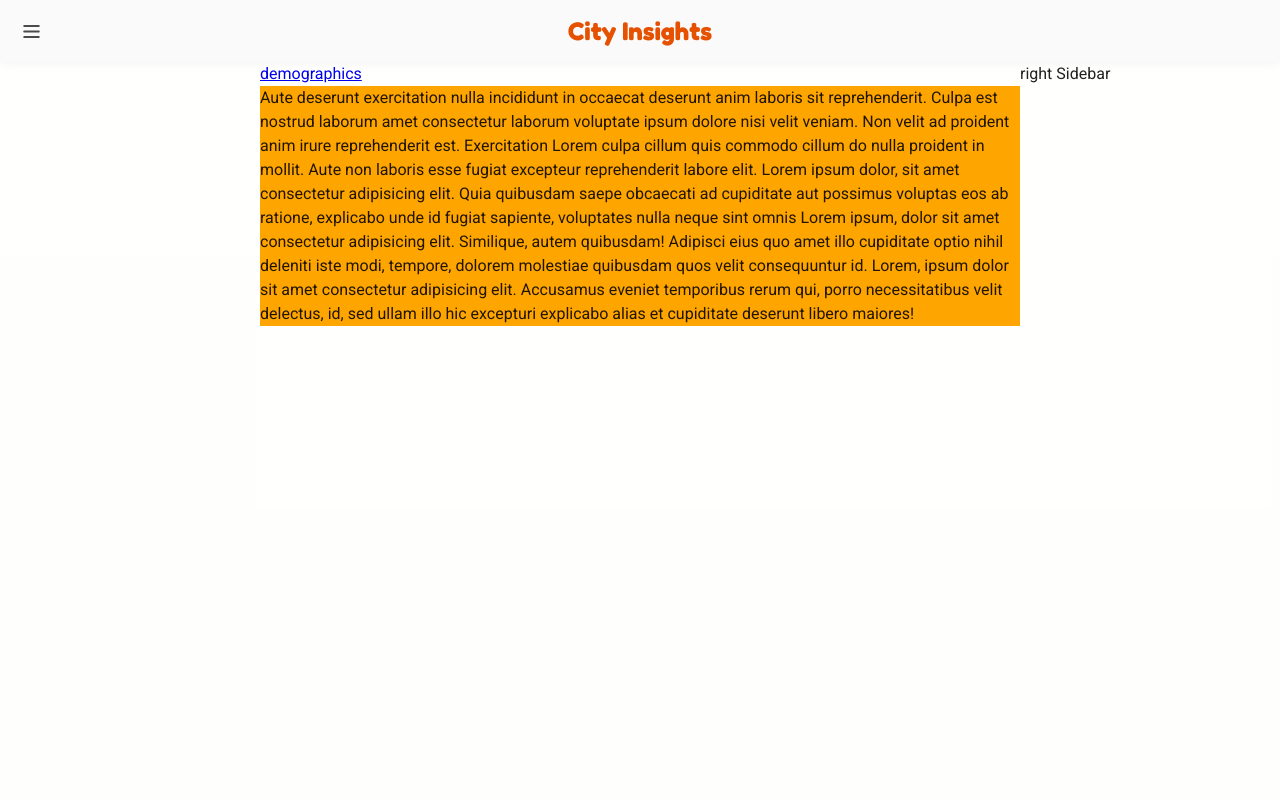
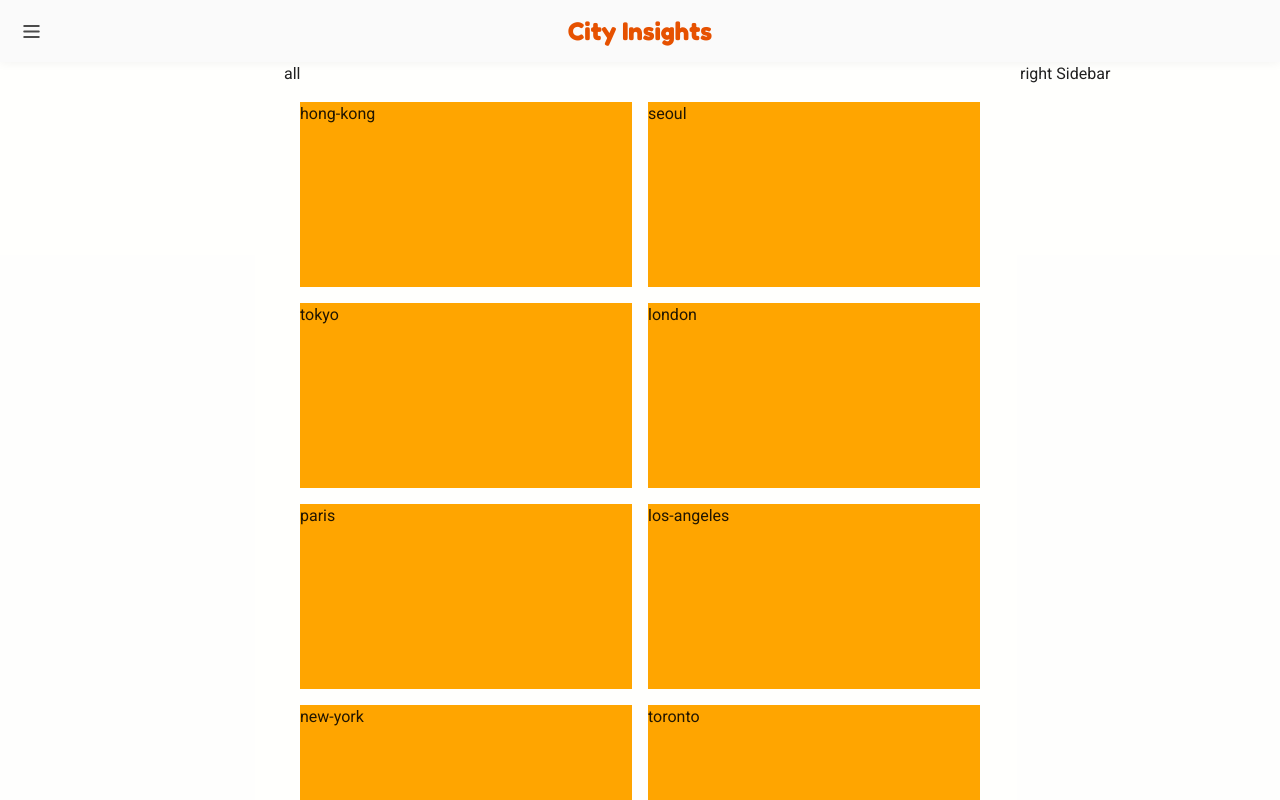
Before and after one commit to ksks2211/react-with-mui-demo-city-insights, a React (Vite) app: page / in a window 1280 px wide. Shown: the top 800 px of the page. Built offline with nearby package versions, Linux system fonts and the light colour scheme.

Commit message:
Index Page

```diff
--- a/src/components/containers/FoldableList.tsx
+++ b/src/components/containers/FoldableList.tsx
@@ -36,12 +36,16 @@ const StyledFoldableList = styled(Box)`
     .list-title {
       cursor: pointer;
 
+      flex-grow: 1;
+
       &:hover {
         text-decoration: underline;
       }
     }
 
     .toggle-btn {
+      flex-shrink: 0;
+      flex-grow: 0;
       cursor: pointer;
       display: flex;
       align-items: center;
@@ -81,11 +85,13 @@ const StyledFoldableList = styled(Box)`
 const FoldableList = ({
   data,
   handleNavClose,
+  initialIsOpen,
 }: {
   data: FOLDABLE_TYPE;
   handleNavClose: () => void;
+  initialIsOpen: boolean;
 }) => {
-  const [isOpen, setIsOpen] = useState(false);
+  const [isOpen, setIsOpen] = useState(initialIsOpen);
   const navigate = useNavigate();
 
   const handleTitleLink = () => {
--- a/src/components/containers/RippleBox.tsx
+++ b/src/components/containers/RippleBox.tsx
@@ -20,7 +20,7 @@ const StyledRippleBox = styled(Box)<{ "data-bg-color": string }>`
 
     pointer-events: none;
     transform: scale(0);
-    animation: ripple-effect 0.5s ease-in;
+    animation: ripple-effect 0.3s ease-in;
 
     background: ${rgba(common.white, 0.25)};
     box-shadow: 0 0 150px 10px
--- a/src/components/containers/ScrollTopBtn.tsx
+++ b/src/components/containers/ScrollTopBtn.tsx
@@ -15,9 +15,10 @@ const iconBtnStyles = {
   WebkitTapHighlightColor: "transparent",
   WebkitTouchCallout: "none",
   opacity: 0,
-  transform: "translateY(100px)",
+  transform: "scale(.2)",
+  borderRadius: "50%",
   "&.btn-appear": {
-    transform: "translateY(0)",
+    transform: "scale(1)",
     opacity: 1,
   },
 };
--- a/src/components/layout/Layout.tsx
+++ b/src/components/layout/Layout.tsx
@@ -63,16 +63,21 @@ const StyledLayout = styled(Box)<{ "data-small-screen": boolean }>`
   width: 100%;
   position: relative;
   display: flex;
-  flex-flow: column;
+  flex-direction: column;
+
   min-width: 300px;
+
+  /* overflow: hidden; */
 `;
 
 const ContentSlot = styled(Box)`
   background-color: var(--content-background);
   flex-grow: 1;
   display: flex;
-  flex-flow: row;
+  flex-direction: row;
   width: 100%;
+  height: 100%;
+  min-height: calc(100vh - var(--footer-height) - var(--header-height));
 `;
 ContentSlot.displayName = "ContentSlot";
 
--- a/src/components/layout/Navbar.tsx
+++ b/src/components/layout/Navbar.tsx
@@ -1,9 +1,10 @@
 import { Box, styled } from "@mui/material";
 import { common } from "@mui/material/colors";
+import cn from "classnames";
 import FoldableList from "components/containers/FoldableList";
+import { getMenuData, MENU_DATA } from "components/tmp/data";
 import { rgba } from "polished";
 import { useEffect, useRef } from "react";
-
 import { CgClose } from "react-icons/cg";
 
 interface NavbarProps {
@@ -20,6 +21,9 @@ const StyledNavbar = styled(Box)`
   flex-direction: column;
   position: relative;
   overflow-y: scroll;
+  &.navbar-open {
+    overflow-y: auto;
+  }
 
   .navbar-upper-area {
     position: sticky;
@@ -59,37 +63,11 @@ const StyledNavbar = styled(Box)`
   }
 `;
 
-const NAVBAR_DATA = [
-  {
-    title: "asia",
-    link: "/?continent=asia",
-    items: [
-      { title: "seoul", link: "/cities/seoul" },
-      { title: "tokyo", link: "/cities/tokyo" },
-    ],
-  },
-  {
-    title: "europe",
-    link: "/?continent=europe",
-    items: [
-      { title: "london", link: "/cities/london" },
-      { title: "paris", link: "/cities/paris" },
-    ],
-  },
-
-  {
-    title: "north-america",
-    link: "/?continent=north-america",
-    items: [
-      { title: "toronto", link: "/cities/toronto" },
-      { title: "new-york", link: "/cities/new-york" },
-    ],
-  },
-];
-
-export type FOLDABLE_TYPE = (typeof NAVBAR_DATA)[number];
+export type FOLDABLE_TYPE = (typeof MENU_DATA)[number];
 
 export default function Navbar({ handleClose, isNavbarOpen }: NavbarProps) {
+  const navbarData = getMenuData();
+
   const navbarRef = useRef<HTMLDivElement>(null);
   useEffect(() => {
     const navbarElement = navbarRef.current;
@@ -102,7 +80,10 @@ export default function Navbar({ handleClose, isNavbarOpen }: NavbarProps) {
   }, [isNavbarOpen]);
 
   return (
-    <StyledNavbar ref={navbarRef}>
+    <StyledNavbar
+      ref={navbarRef}
+      className={cn({ "navbar-open": isNavbarOpen })}
+    >
       <div
         className="navbar-upper-area"
         children={
@@ -114,8 +95,13 @@ export default function Navbar({ handleClose, isNavbarOpen }: NavbarProps) {
       />
 
       <div className="navbar-main-area">
-        {NAVBAR_DATA.map((region, idx) => (
-          <FoldableList key={idx} data={region} handleNavClose={handleClose} />
+        {navbarData.map((region, idx) => (
+          <FoldableList
+            key={idx}
+            data={region}
+            handleNavClose={handleClose}
+            initialIsOpen={idx === 0}
+          />
         ))}
       </div>
     </StyledNavbar>
--- a/src/components/layout/slots/MainSlot.tsx
+++ b/src/components/layout/slots/MainSlot.tsx
@@ -7,7 +7,7 @@ interface MainSlotProps extends React.HTMLAttributes<HTMLDivElement> {
 const StyledMainSlot = styled(Box)`
   background-color: var(--main-background);
   flex-grow: 1;
-  height: 300vh;
+  height: 100%;
   margin-left: 0;
 
   transition: 0.3s;
--- a/src/components/presentational/SquareIconBtn.tsx
+++ b/src/components/presentational/SquareIconBtn.tsx
@@ -15,27 +15,17 @@ const StyledSquareIconBtn = styled(Box)<{ "data-btn-color": string }>`
   --background-color-hover: ${({ "data-btn-color": btnColor }) =>
     darken(0.15, btnColor)};
 
-  width: 42px;
-  aspect-ratio: 1 / 1;
-  padding: 8px;
-
   cursor: pointer;
-
-  border: 2px solid var(--common-white);
-  border-radius: 10px;
-
-  display: flex;
-  align-items: center;
-  justify-content: center;
-
   background-color: var(--background-color);
-
   &:hover {
     background-color: var(--background-color-hover);
   }
   svg {
-    width: 100%;
-    height: 100%;
+    border-radius: 50%;
+    display: block;
+    width: var(--icon-btn-size);
+    height: var(--icon-btn-size);
+    padding: var(--icon-btn-padding);
     fill: var(--common-white);
   }
 `;
--- /dev/null
+++ b/src/components/tmp/data.ts
@@ -0,0 +1,106 @@
+import { sortBy } from "lodash-es";
+
+export const MENU_DATA = [
+  {
+    title: "east-asia",
+    link: "/?continent=east-asia",
+    items: [
+      {
+        title: "seoul",
+        link: "/seoul",
+        continent: "east-asia",
+        img: "https://raw.githubusercontent.com/ksks2211/data/refs/heads/main/images/seoul.jfif",
+      },
+      {
+        title: "tokyo",
+        link: "/tokyo",
+        continent: "east-asia",
+
+        img: "https://raw.githubusercontent.com/ksks2211/data/refs/heads/main/images/tokyo.jfif",
+      },
+      {
+        title: "hong-kong",
+        link: "/hong-kong",
+        continent: "east-asia",
+
+        img: "https://raw.githubusercontent.com/ksks2211/data/refs/heads/main/images/hong-kong.jfif",
+      },
+    ],
+  },
+  {
+    title: "southeast-asia",
+    link: "/?continent=southeast-asia",
+    items: [
+      {
+        title: "singapore",
+        link: "/singapore",
+        continent: "southeast-asia",
+
+        img: "https://raw.githubusercontent.com/ksks2211/data/refs/heads/main/images/singapore.jfif",
+      },
+    ],
+  },
+  {
+    title: "europe",
+    link: "/?continent=europe",
+    items: [
+      {
+        title: "london",
+        link: "/london",
+        continent: "europe",
+
+        img: "https://raw.githubusercontent.com/ksks2211/data/refs/heads/main/images/london.jfif",
+      },
+      {
+        title: "paris",
+        link: "/paris",
+        continent: "europe",
+
+        img: "https://raw.githubusercontent.com/ksks2211/data/refs/heads/main/images/paris.jfif",
+      },
+    ],
+  },
+
+  {
+    title: "north-america",
+    link: "/?continent=north-america",
+    items: [
+      {
+        title: "toronto",
+        link: "/toronto",
+        continent: "north-america",
+
+        img: "https://raw.githubusercontent.com/ksks2211/data/refs/heads/main/images/toronto.jfif",
+      },
+      {
+        title: "new-york",
+        link: "/new-york",
+        continent: "north-america",
+
+        img: "https://raw.githubusercontent.com/ksks2211/data/refs/heads/main/images/new-york.jfif",
+      },
+      {
+        title: "los-angeles",
+        link: "/los-angeles",
+        continent: "north-america",
+
+        img: "https://raw.githubusercontent.com/ksks2211/data/refs/heads/main/images/los-angeles.jfif",
+      },
+    ],
+  },
+];
+
+function sortMenuData(data: typeof MENU_DATA) {
+  const sortedData = sortBy(data, "title").map((obj) => {
+    return {
+      ...obj,
+      items: sortBy(obj.items, "title"),
+    };
+  });
+
+  return sortedData;
+}
+
+export function getMenuData() {
+  return sortMenuData(MENU_DATA);
+}
--- /dev/null
+++ b/src/pages/MainPage/MainPage.tsx
@@ -0,0 +1,64 @@
+import { Box, Container, Grid2, styled } from "@mui/material";
+import cn from "classnames";
+import { getMenuData } from "components/tmp/data";
+import { useSearchParams } from "react-router-dom";
+function getItems() {
+  const data = getMenuData();
+
+  return data.flatMap((obj) => obj.items);
+}
+
+const useContinentSearchParam = () => {
+  const [searchParams] = useSearchParams();
+
+  window.scrollTo({ top: 0, behavior: "instant" });
+
+  return searchParams.get("continent") || "all";
+};
+
+const CustomGrid2 = styled(Grid2)`
+  &.invisible-item {
+    width: 0;
+
+    margin: 0;
+    padding: 0;
+    opacity: 0;
+    overflow: hidden;
+  }
+`;
+
+export default function MainPage() {
+  const continent = useContinentSearchParam();
+  const items = getItems();
+
+  return (
+    <Container maxWidth="md">
+      <h1>{continent}</h1>
+      <Grid2 container spacing={0} margin={1}>
+        {items.map((item) => (
+          <CustomGrid2
+            key={item.title}
+            size={{ xs: 12, sm: 6 }}
+            sx={{
+              aspectRatio: "540/312",
+              transition: ".6s",
+              padding: 1,
+            }}
+            className={cn({
+              "invisible-item": !(
+                item.continent === continent || continent === "all"
+              ),
+            })}
+          >
+            <Box
+              sx={{ backgroundColor: "orange", height: "100%", width: "100%" }}
+            >
+              {item.title}
+            </Box>
+            {/* <img src={item.img} alt={item.title} /> */}
+          </CustomGrid2>
+        ))}
+      </Grid2>
+    </Container>
+  );
+}
--- /dev/null
+++ b/src/pages/MainPage/index.ts
@@ -0,0 +1 @@
+export { default as MainPage } from "./MainPage.tsx";
--- a/src/pages/index.ts
+++ b/src/pages/index.ts
@@ -1,2 +1,3 @@
 export { default as ErrorFallbackPage } from "./ErrorFallbackPage.tsx";
+export * from "./MainPage";
 export { default as NotFoundPage } from "./NotFoundPage.tsx";
--- a/src/routes/AppRoutes.tsx
+++ b/src/routes/AppRoutes.tsx
@@ -3,9 +3,9 @@ import Demographics from "pages/Demographics";
 import { useEffect } from "react";
 import { Link, Route, Routes, useLocation } from "react-router-dom";
 import { Header, Layout, Navbar } from "../components/layout";
-import NotFoundPage from "../pages/NotFoundPage";
+import { MainPage, NotFoundPage } from "../pages";
 
-const useScrollToTheTopByPathname = () => {
+const useScrollToTopOnPathChange = () => {
   const { pathname } = useLocation();
   useEffect(() => {
     window.scrollTo({
@@ -16,14 +16,15 @@ const useScrollToTheTopByPathname = () => {
 };
 
 const AppRoutes = () => {
-  useScrollToTheTopByPathname();
+  useScrollToTopOnPathChange();
 
   return (
     <Routes>
       {/* pages with layout */}
       <Route path="/" element={<Layout Header={Header} Navbar={Navbar} />}>
+        <Route index element={<MainPage />} />
         <Route
-          index
+          path="example"
           element={
             <div>
               <Link to="/demographics">demographics</Link>
```
